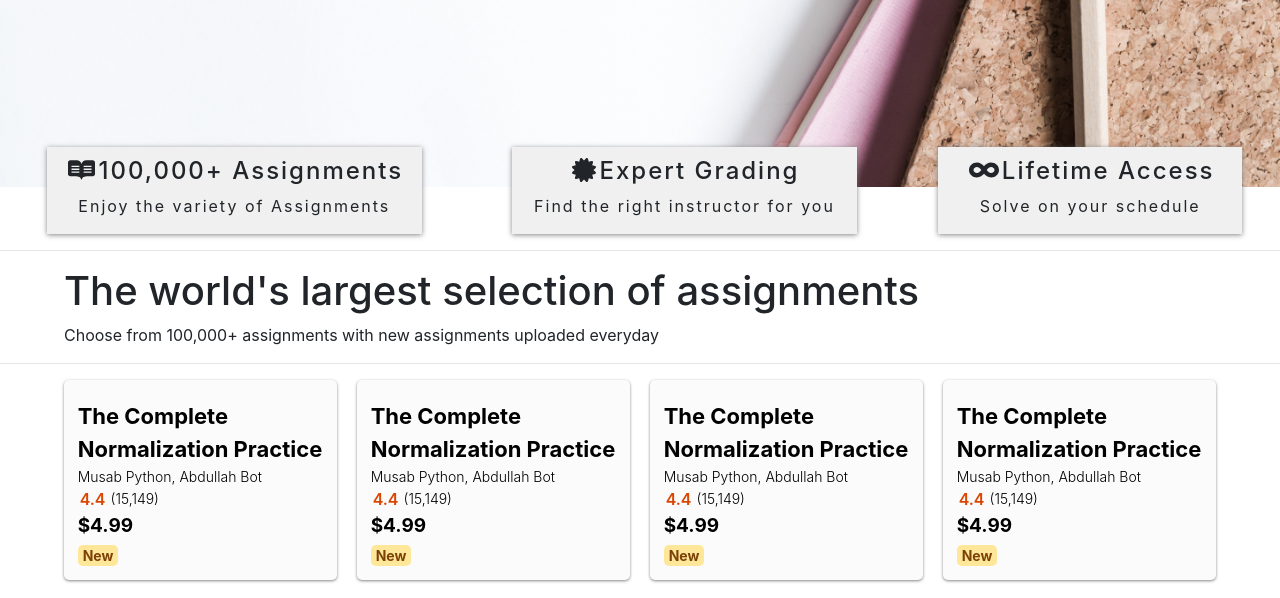
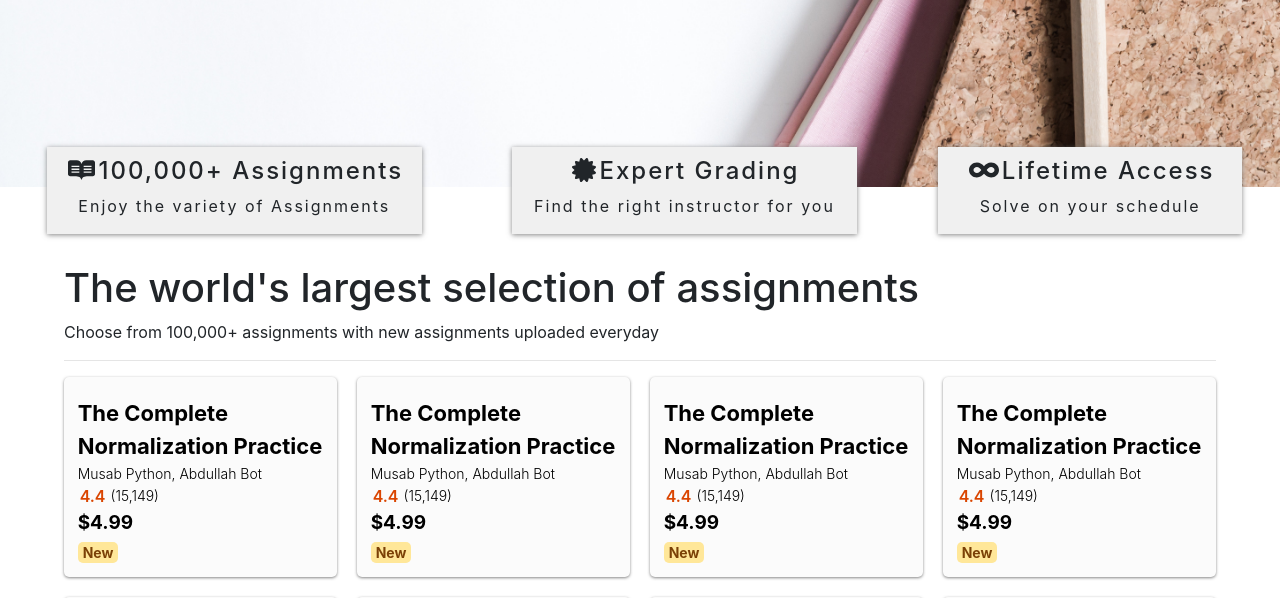
Before and after one commit to Fanoflix/Self-Evaluation-Website-Project, a Flask app: page / in a window 1280 px wide. Shown: the part 543-1141 px from the top of the page. Run offline with Flask 2, Linux system fonts and the light colour scheme; some libraries are stand-ins or nearby versions; some web fonts are replaced.

Commit message:
did sm changes in homepage

```diff
--- a/myproject/static/style.css
+++ b/myproject/static/style.css
@@ -602,10 +602,6 @@ a{
     margin: 10px;
 }
 
-.assignments .assignments_heading{
-    width: 90%;
-    margin-left: 5%;
-}
 
 .info{
 
@@ -716,6 +712,12 @@ a{
     outline: none;
 }
 /* ====================================Assignment Section ==========================================*/
+
+.assignments .assignments_heading{
+    margin-top: 30px;
+    width: 90%;
+    margin-left: 5%;
+}
 
 .assignment_wrapper{
     display:grid;
--- a/myproject/templates/home.html
+++ b/myproject/templates/home.html
@@ -25,16 +25,17 @@
 </section>
 
 <section class="assignments">
-  <hr id="hrtop">
+  <!-- <hr id="hrtop"> -->
   <div class="assignments_heading">
       <h1>The world's largest selection of assignments</h1>
       <p>Choose from 100,000+ assignments with new assignments uploaded everyday</p>
+      <hr id="hrbottom">
   </div>
-  <hr id="hrbottom">
+
 
   <div class="assignment_wrapper">
     {% for x in range(18) %}
-        <a href="#" class= "assignment_box">
+        <a href="{{url_for('assignments.solve_assignment')}}" class= "assignment_box">
             <div class="assignment_name">
               The complete normalization practice
             </div>
```
